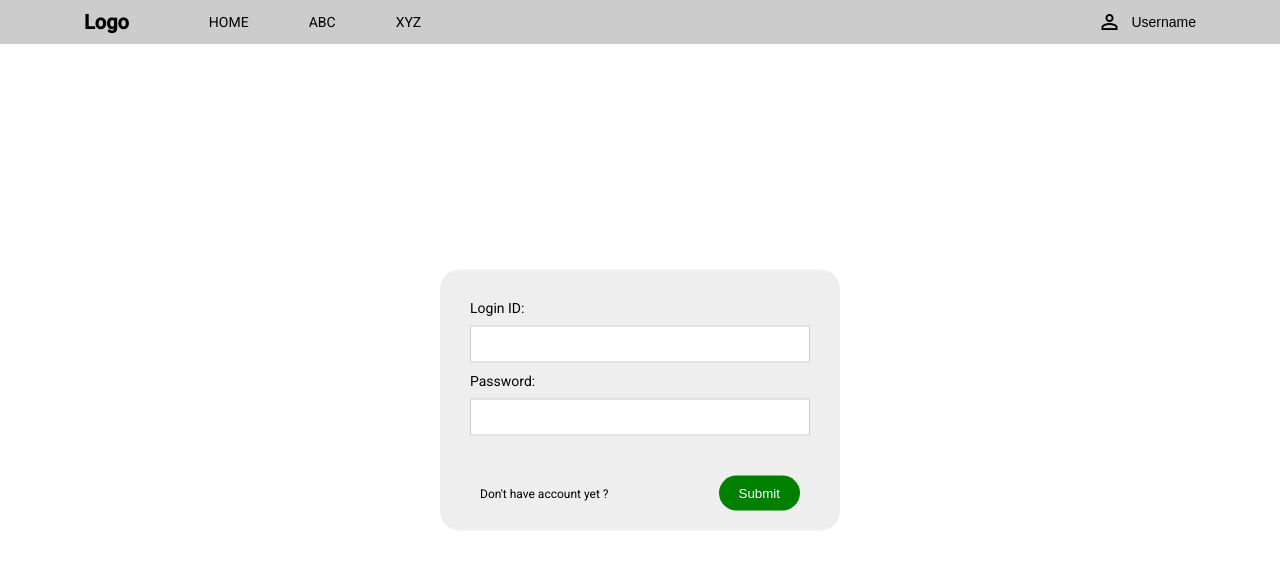
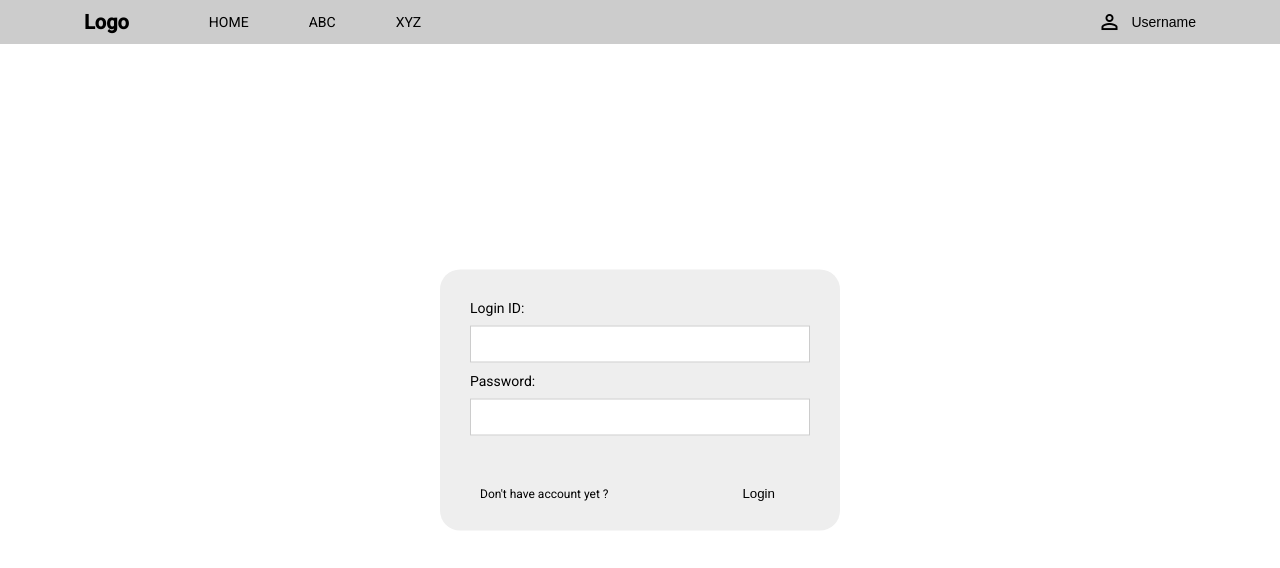
Before and after one commit to fahmitmrnd/assignment_bank_app, an Angular app: page /login in a window 1280 px wide. Shown: the top 568 px of the page. Built offline with nearby package versions, Linux system fonts and the light colour scheme.

Commit message:
improved UI

```diff
--- a/src/app/components/button/button.component.ts
+++ b/src/app/components/button/button.component.ts
@@ -12,6 +12,7 @@ import { Component, EventEmitter, Input, Output } from "@angular/core";
       margin: 0 .5rem;
       padding: 1rem 2rem;
       border-radius: 2rem;
+      cursor: pointer;
       &-primary {
         color: #fff;
         background-color: #007bff;
--- a/src/app/pages/login/login.component.html
+++ b/src/app/pages/login/login.component.html
@@ -15,7 +15,7 @@
 
     <div class="form_btn">
       <a routerLink="/signup">Don't have account yet ?</a>
-      <button type="submit">Submit</button>
+      <app-button-component className="btn-primary" type="submit">Login</app-button-component>
     </div>
 
   </form>
--- a/src/app/pages/profile/profile.component.scss
+++ b/src/app/pages/profile/profile.component.scss
@@ -29,6 +29,7 @@
       display: grid;
       grid-template-columns: repeat(2, 1fr);
       grid-gap: 1rem;
+      padding: 1rem 2rem;
       p {
         font-size: 1.4rem;
       }
@@ -52,6 +53,7 @@
           }
 
           .form_control {
+            width: 100%;
             padding: 0 2rem;
             label {
               display: block;
```
